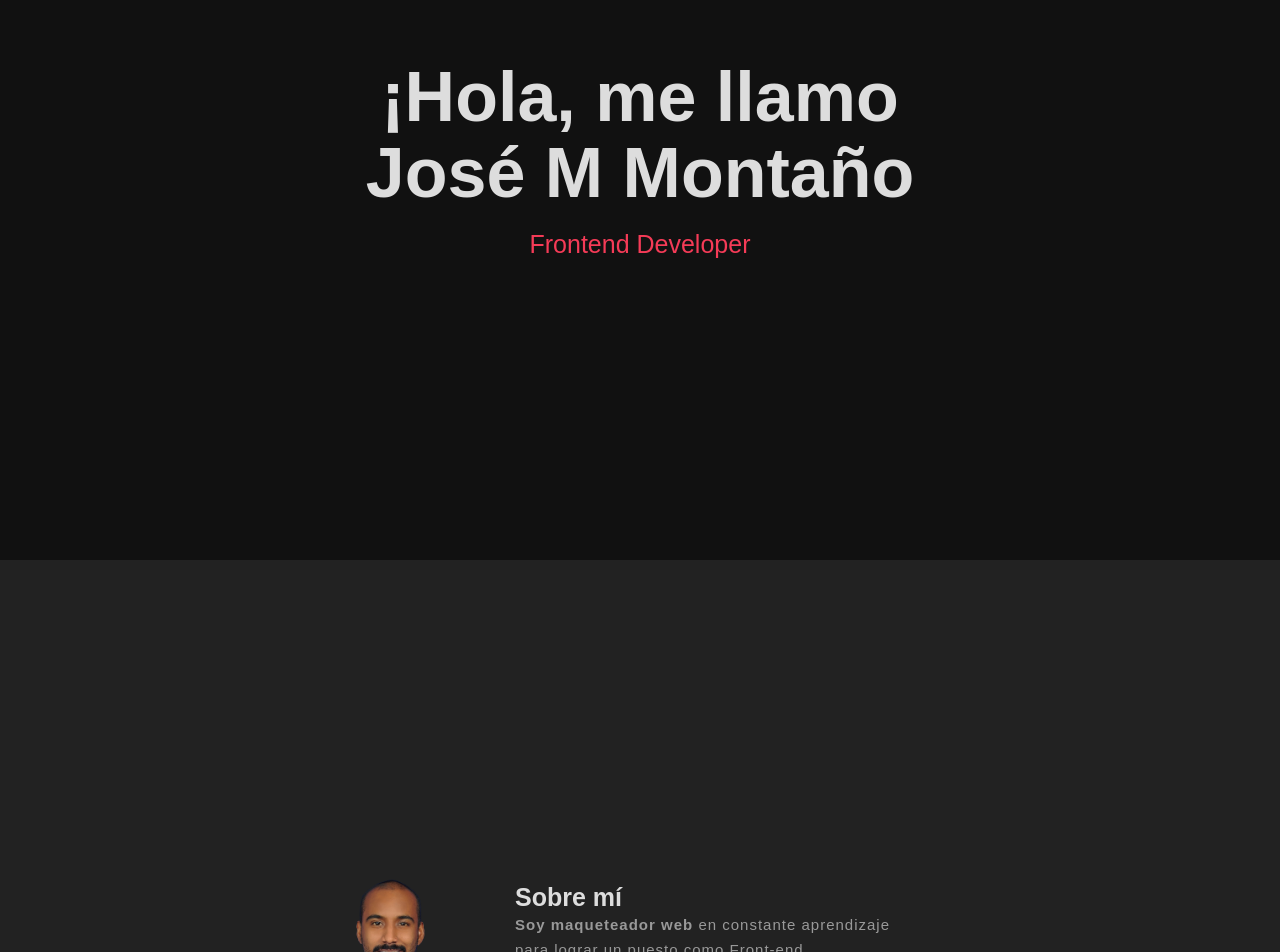
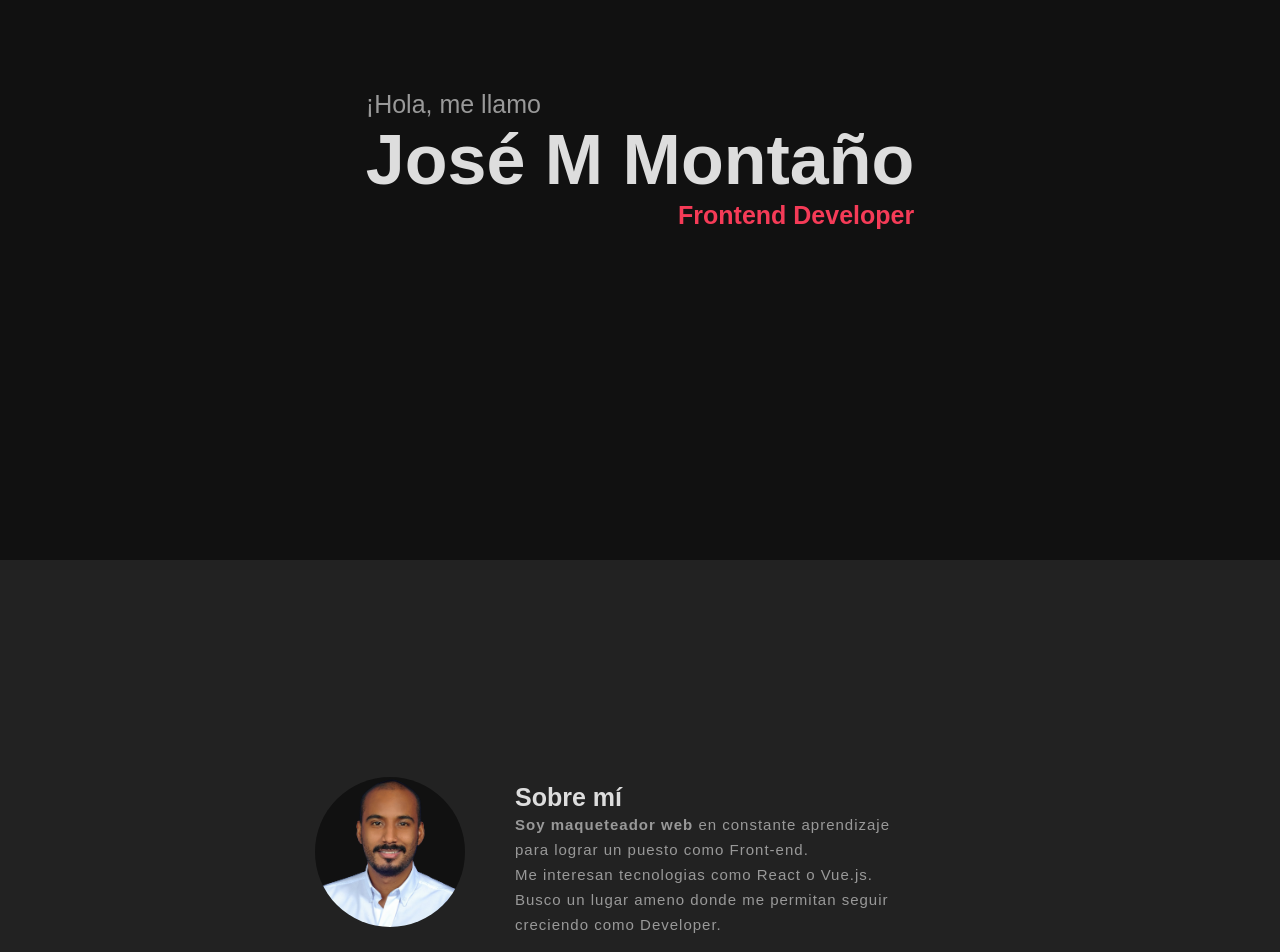
Before and after one commit to dioverdm/portfolio, a Next.js app: page / in a window 1280 px wide. Shown: the part 240-1192 px from the top of the page. Built offline with nearby package versions, Linux system fonts and the light colour scheme.

Commit message:
agrego nuevos estilos

```diff
--- a/styles/About.module.scss
+++ b/styles/About.module.scss
@@ -3,7 +3,7 @@
 .about {
   position: relative;
   width: 100%;
-  height: 100vh;
+  height: 600px;
   display: flex;
   justify-content: center;
   align-items: center;
@@ -19,9 +19,17 @@
 
   &__left {
     text-align: center;
+    position: relative;
+
+    .bg__img {
+      position: absolute;
+      background-color: var(--black-intense);
+      width: 150px;
+      height: 150px;
+      border-radius: 100%;
+    }
 
     img {
-      border: 2px solid var(--withe);
       border-radius: 100px;
       object-fit: cover;
     }
--- a/styles/Header.module.scss
+++ b/styles/Header.module.scss
@@ -13,14 +13,25 @@
     text-align: center;
 
     h1 {
+      font-size: 1.8rem;
+      line-height: 2.5rem;
+      color: var(--gray);
+      text-align: start;
+      font-weight: 400;
+
+      span {
         font-size: 4rem;
         line-height: 4.6rem;
-      margin: 0 0 16px;
+        color: var(--withe);
+        font-weight: 800;
+      }
     }
 
     p {
       font-size: 1.8rem;
+      font-weight: 700;
       line-height: 2.5rem;
+      text-align: end;
       color: var(--red-cherry);
       opacity: 1;
     }
@@ -31,8 +42,12 @@
   .header {
     &__container {
       h1 {
+        font-size: 2rem;
+        line-height: 3rem;
+        span {
           font-size: 5rem;
           line-height: 6.6rem;
+        }
       }
 
       p {
@@ -47,8 +62,12 @@
   .header {
     &__container {
       h1 {
+        font-size: 2.5rem;
+        line-height: 3.5rem;
+        span {
           font-size: 7rem;
           line-height: 7.6rem;
+        }
       }
 
       p {
--- a/styles/Navbar.module.scss
+++ b/styles/Navbar.module.scss
@@ -20,7 +20,6 @@
       font-size: 2.2rem;
       font-weight: 800;
       transition-duration: 1s;
-      font-family: 'Playfair Display', serif;
 
       &:hover {
         color: var(--red-cherry);
```
Lines whose indentation alone changed are shown as unchanged.
